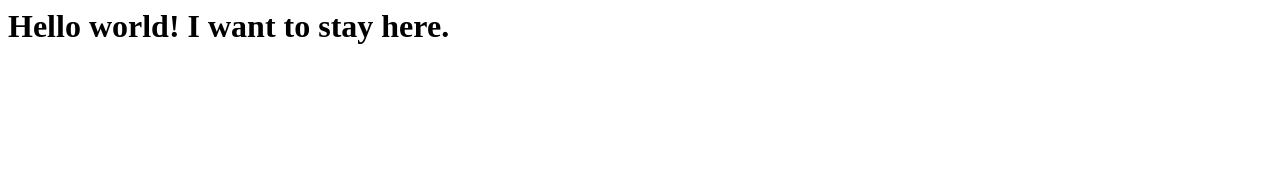
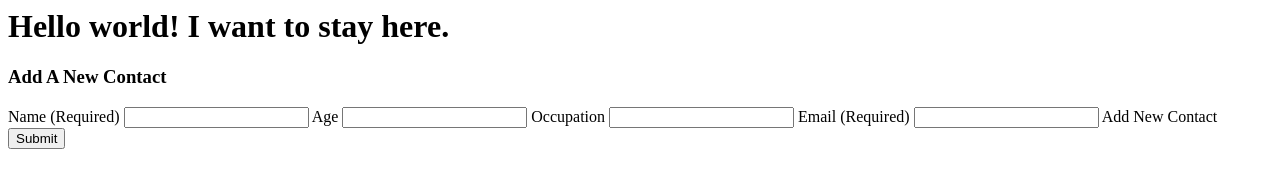
Before and after one commit to philipdai/addressbook, a website: page app/index.html in a window 1280 px wide. Drawn offline with nearby package versions, Linux system fonts and the light colour scheme; no server answers.

Commit message:
Adding contact function

```diff
--- a/app/index.html
+++ b/app/index.html
@@ -11,5 +11,33 @@
 			<avatar name="contact.name"></avatar>
 		</div>
 	</div>
+	<div ng-controller="AddContact">
+		<form ng-submit="addContact()">
+			<h3>Add A New Contact</h3>
+			<label>
+				Name (Required)
+				<input type="text" required ng-model="contact.name">
+			</label>
+			<label>
+				Age
+				<input type="number" ng-model="contact.age">
+			</label>
+			<label for="occupation">
+				Occupation
+				<input type="text" ng-model="contact.occupation">
+			</label>
+			<label for="email">
+				Email (Required)
+				<input type="email" required ng-model="contact.email">
+			</label>
+			<label for="submit">
+				Add New Contact
+				<input type="submit" id="submitNewContact">
+			</label>
+			<div class="warning" ng-if="errorMessage">
+				Please check the information and try again.
+			</div>
+		</form>
+	</div>
 	<script src="main.js"></script>
 </body>
--- a/app/main.js
+++ b/app/main.js
@@ -9,6 +9,10 @@ angular.module("AddressBook", [])
 			contactService.contacts.push(res.data.pop());
 		}
 	});
+
+	this.addContact = function(contact) {
+		contactService.contacts.push(contact);
+	}
 })
 .controller("ContactController", function(contactService, $scope) {
 	$scope.contacts = contactService.contacts;
@@ -26,8 +30,13 @@ angular.module("AddressBook", [])
 	return {
 		restrict: "AE",
 		scope: {
-			name: "=",
+			name: "="
 		},
 		template: "<span class='avatar'>{{name[0] | proper}}</span>"
 	};
+})
+.controller('AddContact', function($scope, contactService) {
+	$scope.addContact = function() {
+		contactService.addContact($scope.contact);
+	};
 });
--- a/package.json
+++ b/package.json
@@ -21,6 +21,7 @@
     "express": "^4.13.3",
     "gulp": "^3.9.0",
     "gulp-live-server": "0.0.29",
+    "gulp-protractor": "^1.0.0",
     "istanbul": "^0.4.0",
     "karma": "^0.13.11",
     "karma-coverage": "^0.5.2",
```
Also changed, not shown: gulpfile.js (+10 -0 lines), test/e2e/app.spec.js (+7 -0 lines).
